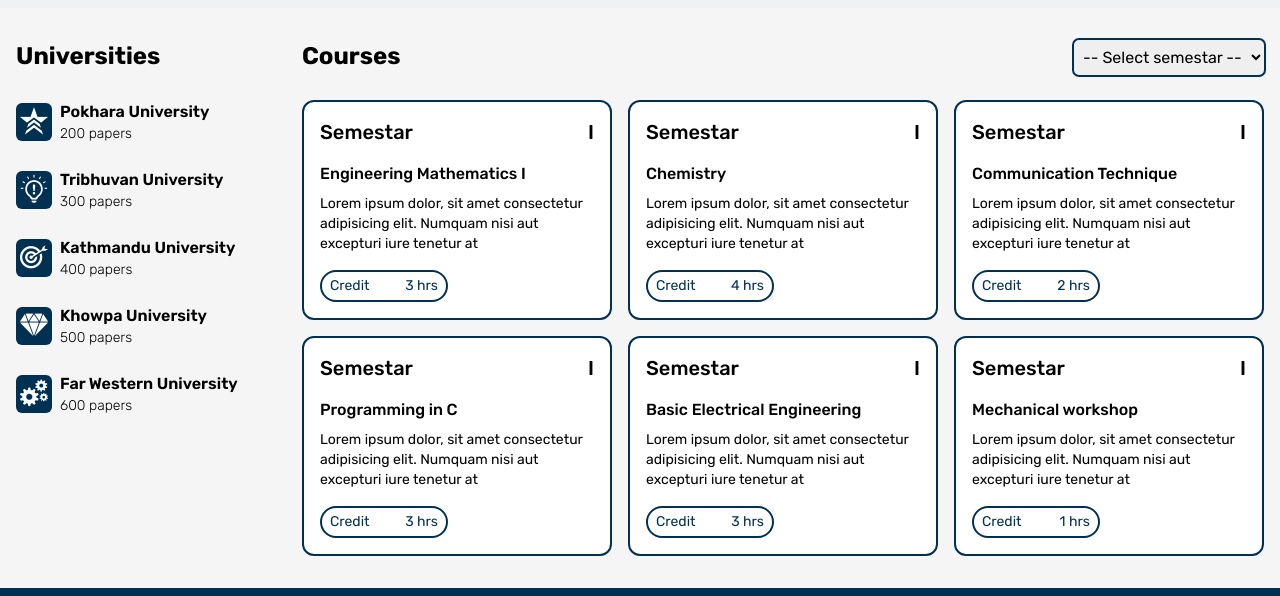
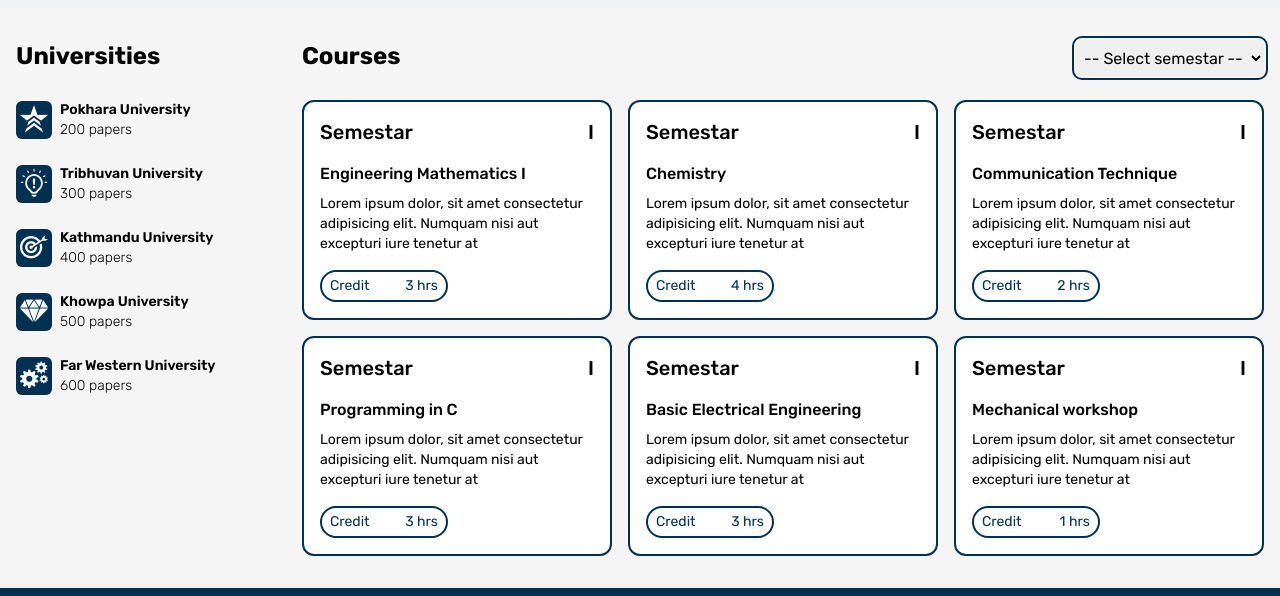
Before and after one commit to rk-codeflow/oig, a website: page index.html in a window 1280 px wide. Shown: the part 784-1380 px from the top of the page. Drawn offline with Linux system fonts and the light colour scheme.

Commit message:
courses wip

```diff
--- a/index.html
+++ b/index.html
@@ -118,7 +118,11 @@
       <div class="courses w-full">
         <div class="flex justify-between">
           <h3 class="font-bold text-lg md:text-xl lg:text-2xl mb-7">Courses</h3>
-          <select name="semestar" id="semestar">
+          <select
+            name="semestar"
+            id="semestar"
+            class="outline outline-2 outline-offset-2 outline-primary-100 rounded-md h-9 p-1"
+          >
             <option value="" selected>-- Select semestar --</option>
             <option value="first">First</option>
             <option value="second">Second</option>
--- a/script.js
+++ b/script.js
@@ -86,7 +86,7 @@
     return `<div class="cursor-pointer flex gap-x-2 items-center" key="${univ.id}">
               <div class="bg-primary-100 text-white p-0.5 rounded-md"><i class="icofont-${univ.icon} icofont-2x"></i></div>
               <div>
-                <h5 class="font-semibold">${univ.name}</h5>
+                <h5 class="font-semibold text-sm">${univ.name}</h5>
                 <p class="font-light text-sm">${univ.numberOfPapers} papers</p>
               </div>
             </div>`;
--- a/tailwind.css
+++ b/tailwind.css
@@ -64,11 +64,4 @@
     grid-template-columns: repeat(auto-fit, minmax(300px, 1fr));
     gap: 1rem;
   }
-
-  .courses select {
-    outline: 2px solid #003153;
-    height: 35px;
-    border-radius: 5px;
-    padding: 5px;
-  }
 }
```
Also changed, not shown: css/styles.css.
